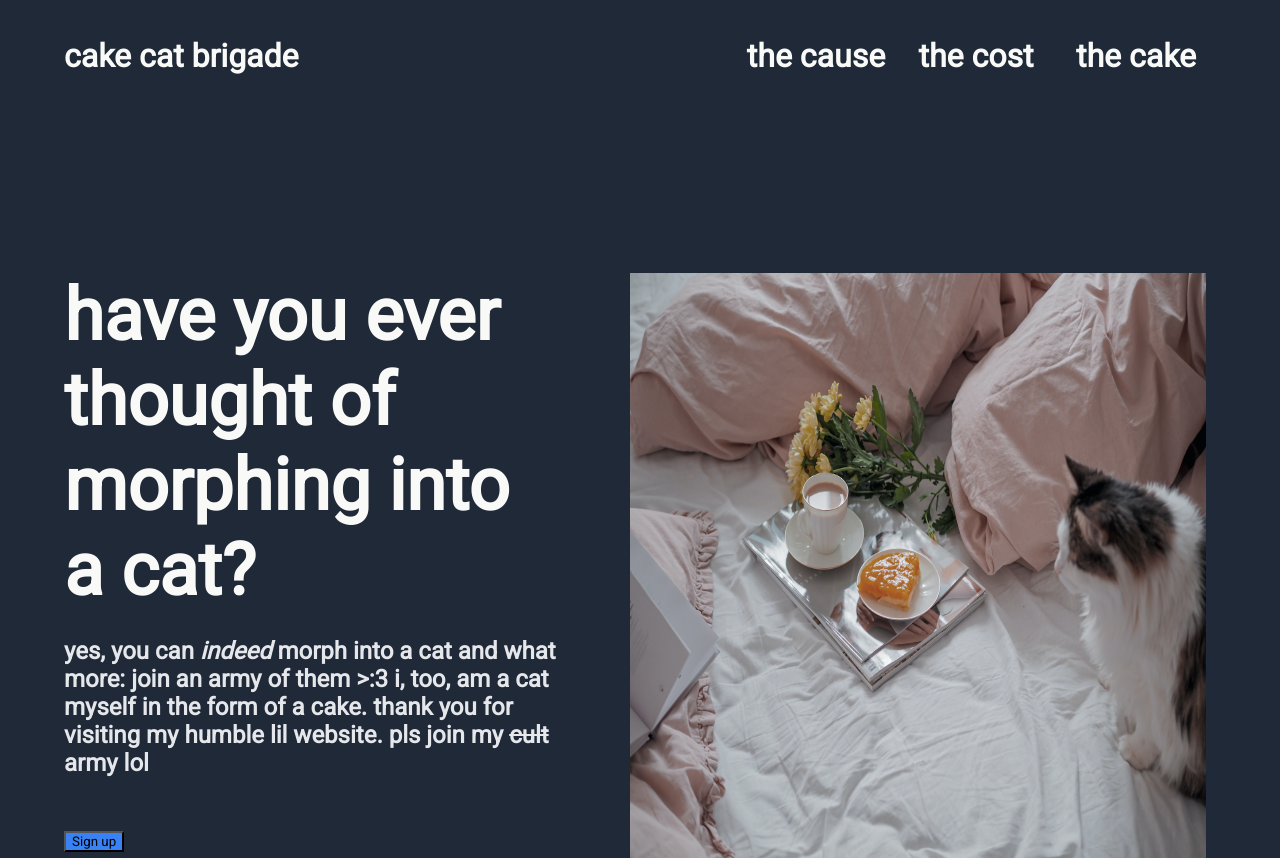
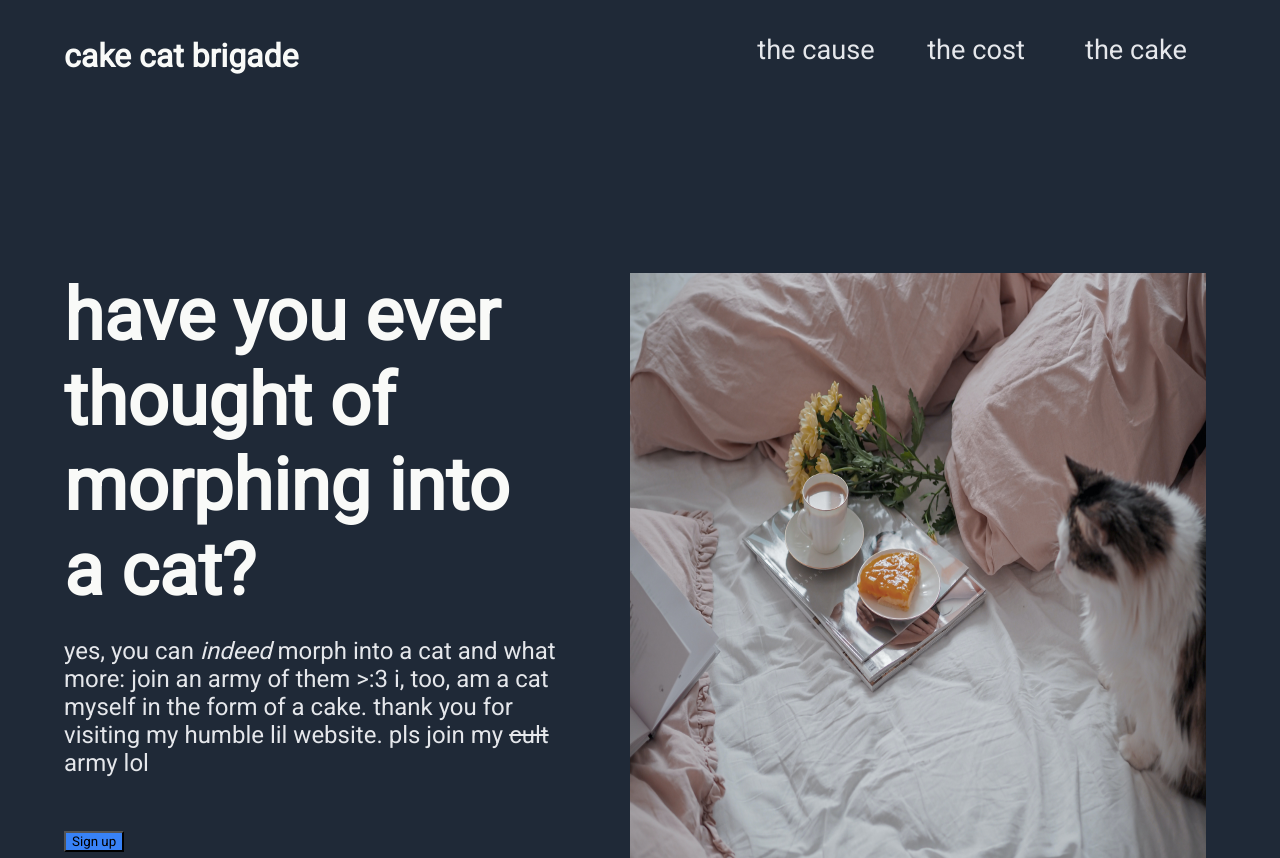
Before and after one commit to maemae-b/Project-Landing-Page, a plain HTML site: page index.html in a window 1280 px wide. Shown: the top 858 px of the page. Drawn offline with Linux system fonts and the light colour scheme.

Commit message:
Add more minor changes to font size and weight

```diff
--- a/styles.css
+++ b/styles.css
@@ -19,7 +19,6 @@ body {
 
 header {
     background-color: #1F2937;
-    color: #E5E7EB;
 
     display: flex;
     margin: 0;
@@ -29,6 +28,7 @@ header {
 
 header h1 {
     font-size: 2rem;
+    font-weight: bolder;
     color: #F9FAF8;
 
     flex: 1;
@@ -40,6 +40,10 @@ header h1 {
 }
 
 .header-links h1 {
+    font-size: 1.7rem;
+    font-weight: lighter;
+    color: #E5E7EB;
+
     min-width: 10rem;
 }
 
@@ -72,6 +76,7 @@ header h1 {
 
 .hero p {
     font-size: 1.5rem;
+    font-weight: lighter;
     color: #E5E7EB;
 }
 
```
